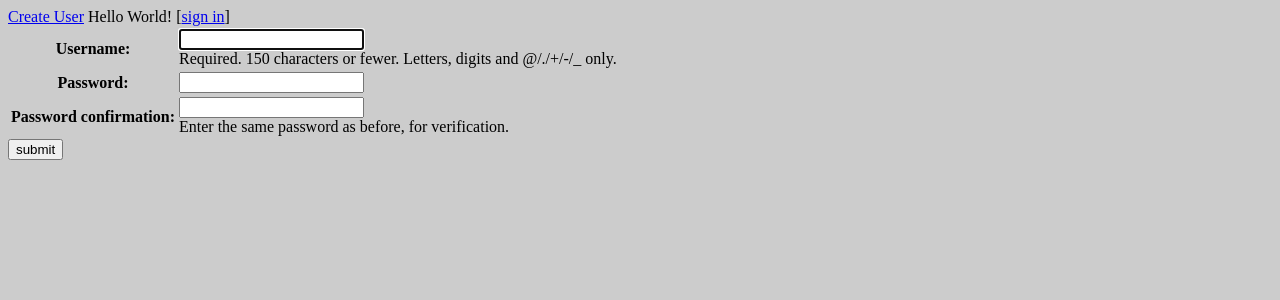
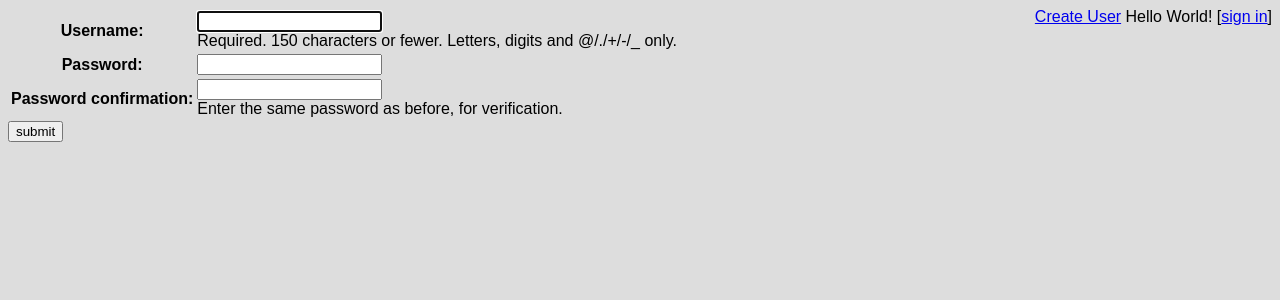
Before and after one commit to phyllers/GAE_Django17, a Django app: page /accounts/create_user/ in a window 1280 px wide. Shown: the top 300 px of the page. Run offline with Django 3.2, Linux system fonts and the light colour scheme.

Commit message:
Updated css

```diff
--- a/static/css/base.css
+++ b/static/css/base.css
@@ -1,3 +1,16 @@
 body {
-    background-color: #ccc;
+    background-color: #ddd;
+    font-family: "Arial", "Helvetica", sans-serif;
 }
+
+header {
+    float: right;
+}
+
+blockquote {
+    margin: 10px 20px;
+}
+
+textarea {
+    height: 40px;
+}
--- a/templates/base.html
+++ b/templates/base.html
@@ -7,7 +7,9 @@
     <title>{% block title %}Guestbook{% endblock %}</title>
     <link type="text/css" rel="stylesheet" href="{% static 'css/base.css' %}" />
 </head>
+<body>
 
+<header>
 <a href="/accounts/create_user/">Create User</a>
 Hello
 {% if user.is_authenticated %}
@@ -17,9 +19,10 @@
     World!
     [<a href="/accounts/login/">sign in</a>]
 {% endif %}
+</header>
 
 {% block content %}{% endblock %}
 
-  <body>
+
 </body>
 </html>
--- a/templates/testapp/index.html
+++ b/templates/testapp/index.html
@@ -1,6 +1,7 @@
 {% extends 'base.html' %}
+
 {% block content %}
-    <h2>Django Version: {{ djversion }}</h2>
+
 
     <h2>Top 10 Most Recent Guestbook Entries</h2>
     {% for greeting in greetings %}
@@ -24,6 +25,7 @@
     {% endif %}
 
     {% if greetings %}
+        <h2>Content from Endpoints API</h2>
         <ul>
             {% for greeting in api_greetings.items %}
             <li>{{ greeting.message }}</li>
@@ -33,4 +35,6 @@
     <code>
         {{ api_result }}
     </code>
+
+    <p>Django Version: {{ djversion }}</p>
 {% endblock %}
```
Lines whose indentation alone changed are shown as unchanged.
